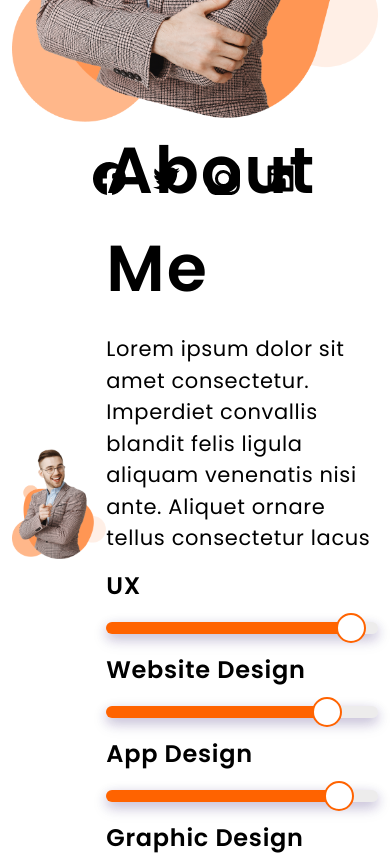
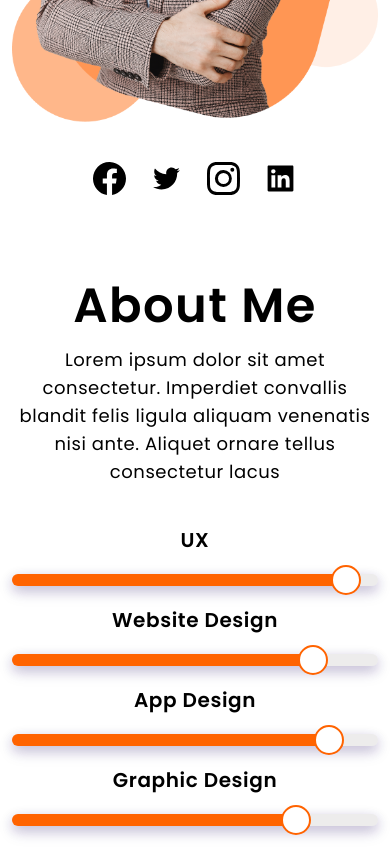
Before and after one commit to blackheart7565/personal-portfolio, a React (Vite) app: page / in a window 390 px wide. Shown: the part 1020-1875 px from the top of the page. Built offline with nearby package versions, Linux system fonts and the light colour scheme.

Commit message:
feat: add responsiveness to About section

```diff
--- a/src/components/Home/About.tsx
+++ b/src/components/Home/About.tsx
@@ -7,36 +7,36 @@ interface IAboutProps { }
 export const About: React.FC<IAboutProps> = (): JSX.Element => {
 	return (
 		<section className="xlm:min-h-screen xl:h-screen relative">
-			<div className="container flex items-center justify-between h-full">
+			<div className="container flex flex-col-reverse xlm:pt-40 xlm:gap-20 pb-10 xl:flex-row items-center justify-between h-full">
 				<div className="left">
 					<div className="max-w-[562px]">
 						<img src="/about-img.png" alt="about-image" className="w-full h-full object-center object-cover" />
 					</div>
 				</div>
-				<div className="max-w-[718px] dark:text-white text-black">
-					<h1 className="font-semibold text-[65px] tracking-[0.03em]">About Me </h1>
-					<p className="text-[21px] tracking-[0.03em]  mt-4">Lorem ipsum dolor sit amet consectetur. Imperdiet convallis blandit felis ligula aliquam venenatis nisi ante. Aliquet ornare tellus consectetur lacus</p>
-					<div className="statistics flex flex-col gap-5 mt-4">
+				<div className="max-w-[718px] dark:text-white text-black text-center xl:text-start">
+					<h1 className="font-semibold text-5xl xl:text-[65px] tracking-[0.03em]">About Me </h1>
+					<p className="text-lg xl:text-[21px] tracking-[0.03em]  mt-4">Lorem ipsum dolor sit amet consectetur. Imperdiet convallis blandit felis ligula aliquam venenatis nisi ante. Aliquet ornare tellus consectetur lacus</p>
+					<div className="statistics flex flex-col gap-5 mt-10">
 						<div className="flex flex-col gap-5">
-							<span className="text-2xl font-semibold tracking-[0.03em]">UX</span>
+							<span className="text-xl xl:text-2xl font-semibold tracking-[0.03em]">UX</span>
 							<CustomVolumeRange
 								value={95}
 							/>
 						</div>
 						<div className="flex flex-col gap-5">
-							<span className="text-2xl font-semibold tracking-[0.03em]">Website Design</span>
+							<span className="text-xl xl:text-2xl font-semibold tracking-[0.03em]">Website Design</span>
 							<CustomVolumeRange
 								value={85}
 							/>
 						</div>
 						<div className="flex flex-col gap-5">
-							<span className="text-2xl font-semibold tracking-[0.03em]">App Design </span>
+							<span className="text-xl xl:text-2xl font-semibold tracking-[0.03em]">App Design </span>
 							<CustomVolumeRange
 								value={90}
 							/>
 						</div>
 						<div className="flex flex-col gap-5">
-							<span className="text-2xl font-semibold tracking-[0.03em]">Graphic Design </span>
+							<span className="text-xl xl:text-2xl font-semibold tracking-[0.03em]">Graphic Design </span>
 							<CustomVolumeRange
 								value={80}
 							/>
```
